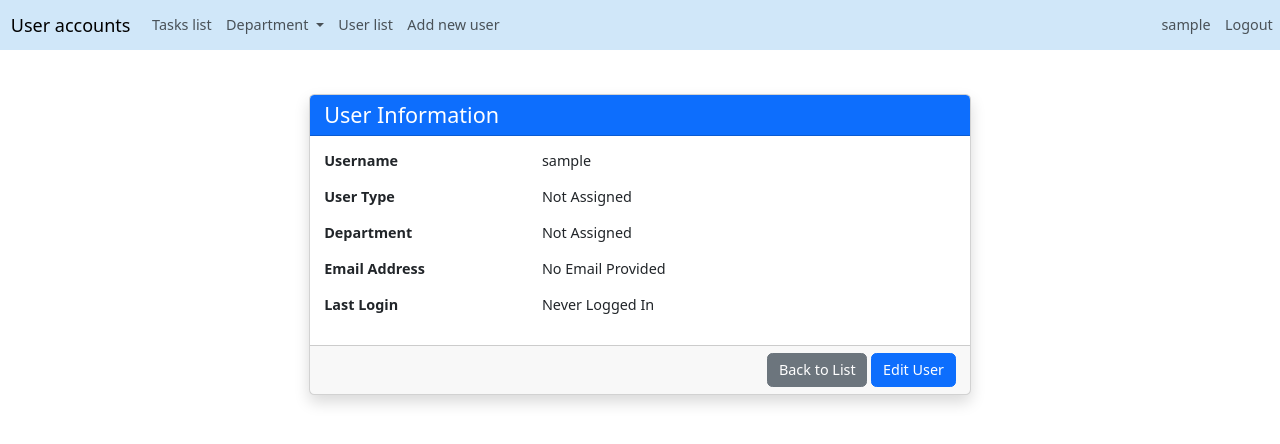
After one commit to jokerdino/compliance_portal, a Django app: page /accounts/1/ in a window 1280 px wide. The commit adds this page. Shown: the top 444 px of the page. Run offline with Django 5.2, Linux system fonts and the light colour scheme; the visitor is signed in with stand-in values (Sample User, id 1); data comes from the database, SQL or seed files in the repository; data that the repository does not hold is empty; some libraries are stand-ins or nearby versions.

Commit message:
User accounts: Add user detail template

```diff
--- /dev/null
+++ b/accounts/templates/accounts/user_detail.html
@@ -0,0 +1,69 @@
+{% extends "user_generic.html" %}
+{% load django_bootstrap5 %}
+{% block content %}
+
+<div class="container mt-5">
+
+    <div class="row justify-content-center">
+        <div class="col-md-8">
+
+            <div class="card shadow">
+
+                <div class="card-header bg-primary text-white">
+                    <h4 class="mb-0">User Information</h4>
+                </div>
+
+                <div class="card-body">
+
+                    <div class="row mb-3">
+                        <div class="col-md-4 fw-bold">Username</div>
+                        <div class="col-md-8">{{ object.username }}</div>
+                    </div>
+
+                    <div class="row mb-3">
+                        <div class="col-md-4 fw-bold">User Type</div>
+                        <div class="col-md-8">
+                            {{ object.get_user_type_display|default:"Not Assigned" }}
+                        </div>
+                    </div>
+
+                    <div class="row mb-3">
+                        <div class="col-md-4 fw-bold">Department</div>
+                        <div class="col-md-8">
+                            {{ object.department|default:"Not Assigned" }}
+                        </div>
+                    </div>
+
+                    <div class="row mb-3">
+                        <div class="col-md-4 fw-bold">Email Address</div>
+                        <div class="col-md-8">
+                            {{ object.email_address|default:"No Email Provided" }}
+                        </div>
+                    </div>
+
+                    <div class="row mb-3">
+                        <div class="col-md-4 fw-bold">Last Login</div>
+                        <div class="col-md-8">
+                            {{ object.last_login|date:"F d, Y H:i"|default:"Never Logged In" }}
+                        </div>
+                    </div>
+
+                </div>
+
+                <div class="card-footer text-end">
+                    <a href="{% url 'user_list' %}" class="btn btn-secondary">
+                        <i class="bi bi-list"></i>Back to List
+                    </a>
+
+                    <a href="{% url 'user_update' object.pk %}" class="btn btn-primary">
+                        <i class="bi bi-pencil-square"></i> Edit User
+                    </a>
+                </div>
+
+            </div>
+
+        </div>
+    </div>
+
+</div>
+{% endblock content %}
--- a/accounts/templates/user_generic.html
+++ b/accounts/templates/user_generic.html
@@ -14,6 +14,7 @@
     {% bootstrap_css %}
     <link rel="shortcut icon" href="{% static 'favicon.ico' %}" type="image/x-icon" />
     <link rel="stylesheet" href="{% static 'DataTables/datatables.min.css' %}" />
+    <link rel="stylesheet" href="{% static 'bootstrap-icons-1.13.1/bootstrap-icons.min.css' %}" />
     <style>
         body {
             zoom: 90%;
--- a/accounts/views.py
+++ b/accounts/views.py
@@ -136,15 +136,13 @@ class UserUpdateView(LoginRequiredMixin, UserPassesTestMixin, UpdateView):
 
 class UserDetailView(LoginRequiredMixin, UserPassesTestMixin, DetailView):
     model = get_user_model()
-    template_name = "proposal/detail.html"
+    template_name = "accounts/user_detail.html"
 
     def test_func(self):
         return self.request.user.is_staff
 
 
-class UserListView(
-    LoginRequiredMixin, UserPassesTestMixin, SingleTableView
-):  ##Mixin, FilterView):
+class UserListView(LoginRequiredMixin, UserPassesTestMixin, SingleTableView):
     model = get_user_model()
     table_class = UserTable
     template_name = "accounts/list.html"
```
